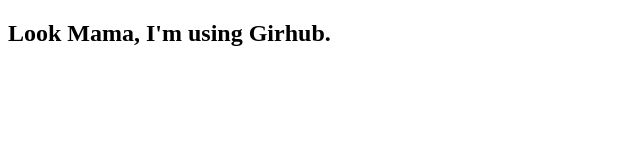
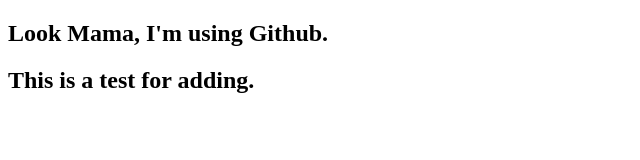
Before and after one commit to kanchon21/my-second-website, a plain HTML site: page index.html in a window 1280 px wide. Shown: the whole page, without its empty margins (0-640 px from the left). Drawn offline with Linux system fonts and the light colour scheme.

Commit message:
added a header

```diff
--- a/index.html
+++ b/index.html
@@ -6,6 +6,7 @@
     <title>Document</title>
 </head>
 <body>
-    <h2>Look Mama, I'm using Girhub.</h2>
+    <h2>Look Mama, I'm using Github.</h2>
+    <h2>This is a test for adding.</h2>
 </body>
 </html>
```
